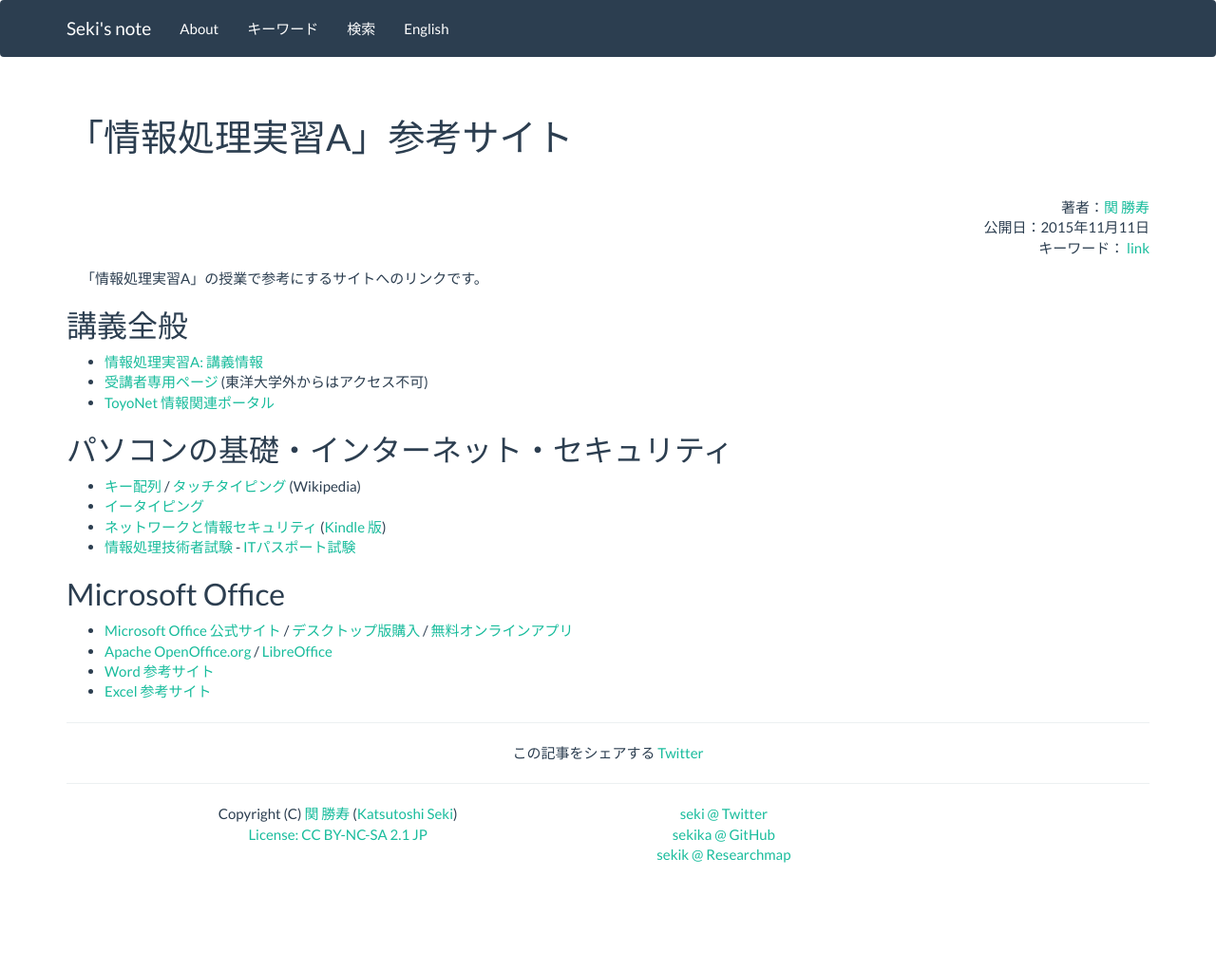
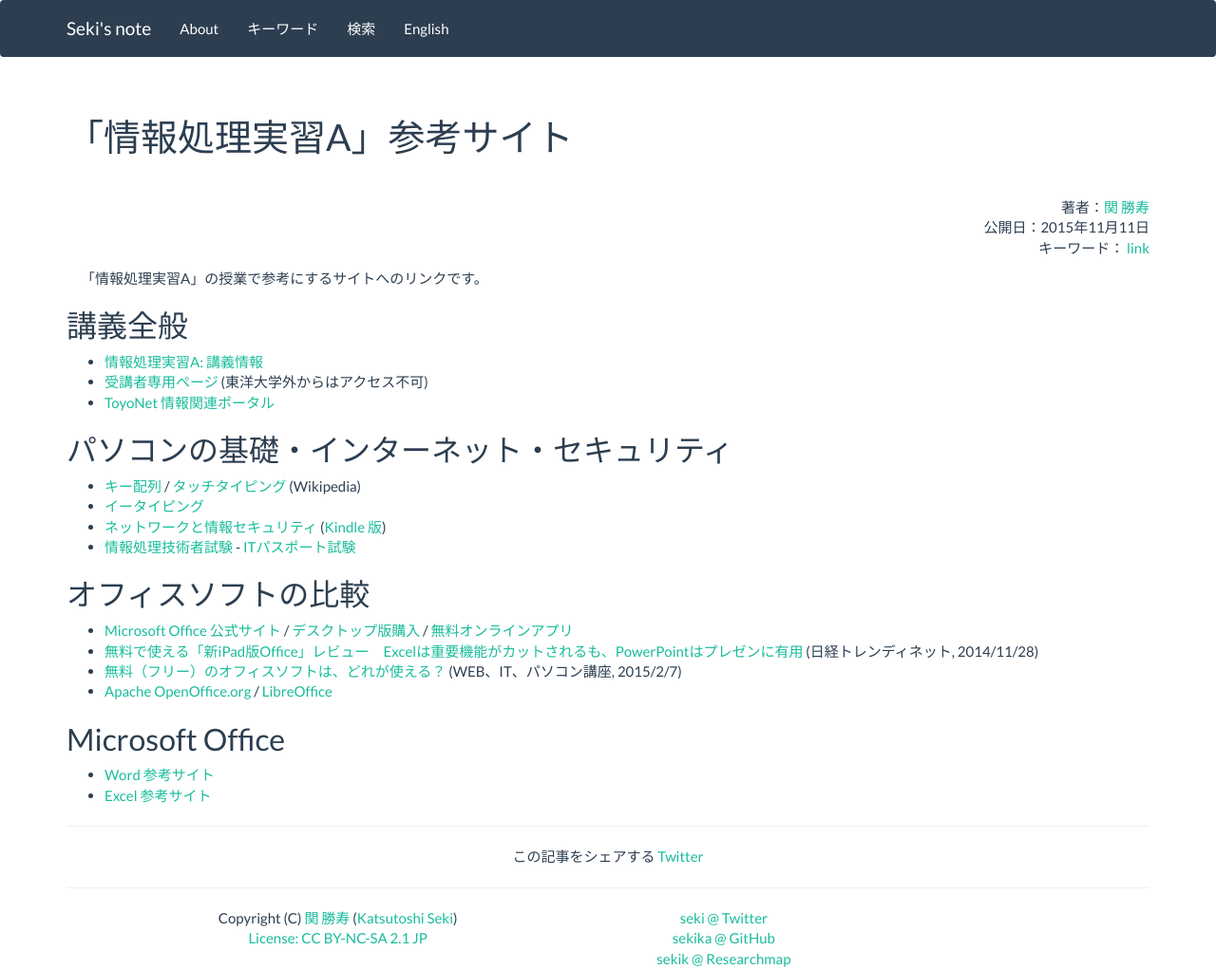
Before and after one commit to sekika/sekika.github.io, a Jekyll site: the page built from _posts/2015-11-11-joho-a-link.md, in a window 1280 px wide. Shown: the whole page at 95% size. Built offline with Jekyll 4.4.1, drawn with Linux system fonts in a browser that asks for light colours; nearby versions of some CDN libraries; comment, search, counter and statistics services are not loaded; before the commit the page ends 911 px from its top, so only the background shows below that.

Commit message:
Compare office software

```diff
--- a/_posts/2015-11-11-joho-a-link.md
+++ b/_posts/2015-11-11-joho-a-link.md
@@ -18,9 +18,14 @@ tag: link
 - [ネットワークと情報セキュリティ](http://www2.toyo.ac.jp/~seki_k/security/) (<a href="http://www.amazon.co.jp/%E3%83%8D%E3%83%83%E3%83%88%E3%83%AF%E3%83%BC%E3%82%AF%E3%81%A8%E6%83%85%E5%A0%B1%E3%82%BB%E3%82%AD%E3%83%A5%E3%83%AA%E3%83%86%E3%82%A3-ebook/dp/B00ADA0MC8">Kindle 版</a>)
 - [情報処理技術者試験](https://www.jitec.ipa.go.jp/) - [ITパスポート試験](https://www3.jitec.ipa.go.jp/JitesCbt/index.html)
 
+## オフィスソフトの比較
+
+- [Microsoft Office 公式サイト](http://www.microsoft.com/ja-jp/office/) / [デスクトップ版購入](https://products.office.com/ja-jp/buy/compare-microsoft-office-products) / [無料オンラインアプリ](https://www.office.com/?omkt=ja-JP)
+- [無料で使える「新iPad版Office」レビュー　Excelは重要機能がカットされるも、PowerPointはプレゼンに有用](http://trendy.nikkeibp.co.jp/article/pickup/20141126/1061485/) (日経トレンディネット, 2014/11/28)
+- [無料（フリー）のオフィスソフトは、どれが使える？](http://itwebkatuyou.com/1852) (WEB、IT、パソコン講座, 2015/2/7)
+- [Apache OpenOffice.org](http://www.openoffice.org/ja/) / [LibreOffice](http://ja.libreoffice.org/)
+
 ## Microsoft Office
 
-- [Microsoft Office 公式サイト](http://www.microsoft.com/ja-jp/office/) / [デスクトップ版購入](https://products.office.com/ja-jp/buy/compare-microsoft-office-products) / [無料オンラインアプリ](https://www.office.com/?omkt=ja-JP)
-- [Apache OpenOffice.org](http://www.openoffice.org/ja/) / [LibreOffice](http://ja.libreoffice.org/)
 - [Word 参考サイト](http://sekika.github.io/2015/11/06/word-link/)
 - [Excel 参考サイト](http://sekika.github.io/2015/11/10/excel-link/)
```
